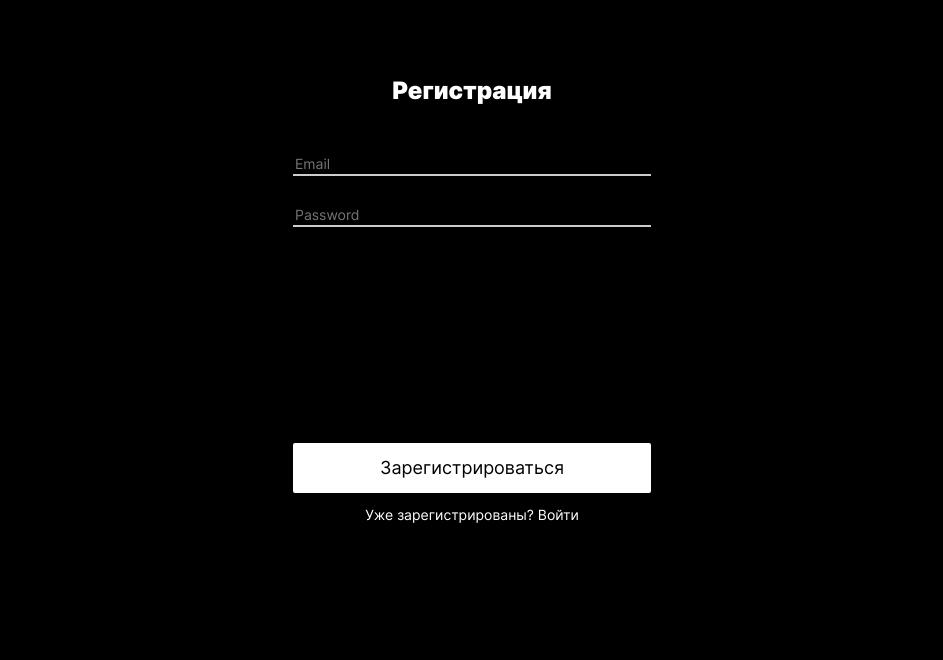
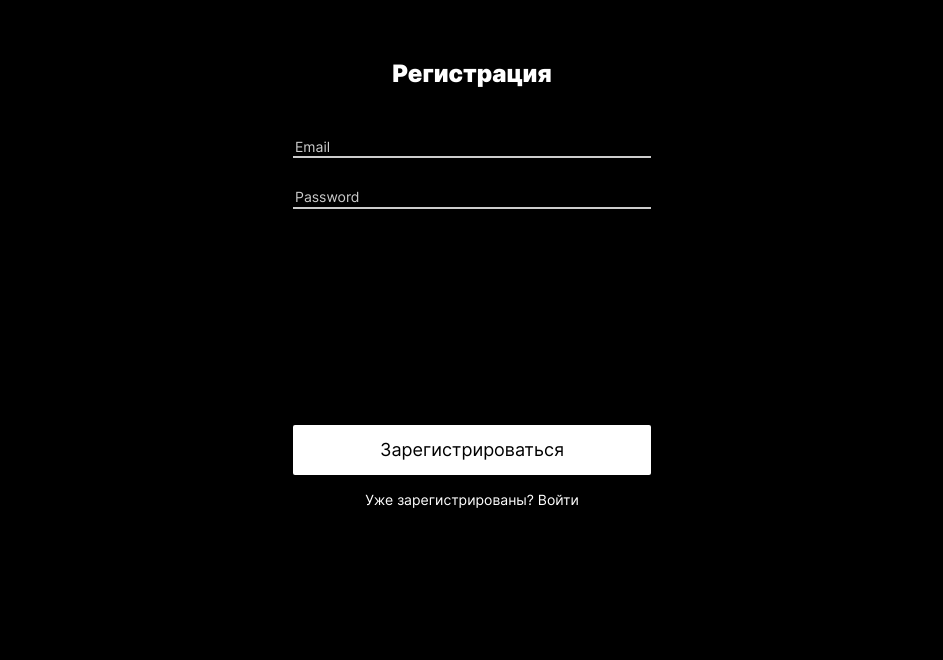
Before and after one commit to Ilin-Dmitry/react-mesto-auth, a React app: page /sign-up in a window 1280 px wide. Shown: the part 140-800 px from the top of the page, without its empty margins (168-1111 px from the left). Built offline with nearby package versions, Linux system fonts and the light colour scheme; no server answers.

Commit message:
Сверстать компоненты Register и Login

```diff
--- /dev/null
+++ b/src/blocks/auth/__form-heading/auth__form-heading.css
@@ -0,0 +1,5 @@
+.auth__form-heading {
+  margin-bottom: 50px;
+  font-size: 24px;
+  font-weight: 900;
+}
--- /dev/null
+++ b/src/blocks/auth/__form-input/auth__form-input.css
@@ -0,0 +1,17 @@
+.auth__form-input {
+  box-sizing: border-box;
+  display: block;
+  margin: 0 auto 30px;
+  width: 358px;
+  background: none;
+  color: white;
+  font-weight: 400;
+  font-size: 14px;
+  line-height: 1.21;
+  border: none;
+  border-bottom: #ccc 2px solid;
+}
+
+.auth__form-input::placeholder {
+  color: rgba(204, 204, 204, 1);
+}
--- /dev/null
+++ b/src/blocks/auth/__form/auth__form.css
@@ -0,0 +1,3 @@
+.auth__form {
+  padding-top: 60px;
+}
--- /dev/null
+++ b/src/blocks/auth/__link/auth__link.css
@@ -0,0 +1,10 @@
+.auth__link {
+  font-size: 14px;
+  text-decoration: none;
+  color: white;
+  transition: opacity .2s ease;
+}
+
+.auth__link:hover {
+  opacity: .7;
+}
--- /dev/null
+++ b/src/blocks/auth/__submit-button/auth__submit-button.css
@@ -0,0 +1,14 @@
+.auth__submit-button {
+  box-sizing: border-box;
+  display: block;
+  margin: 216px auto 15px;
+  width: 358px;
+  height: 50px;
+  border-radius: 2px;
+  background-color: white;
+  color: black;
+  font-size: 18px;
+  line-height: 1.21;
+  border: none;
+  cursor: pointer;
+}
--- /dev/null
+++ b/src/blocks/auth/auth.css
@@ -0,0 +1,3 @@
+.auth {
+  text-align: center;
+}
--- /dev/null
+++ b/src/blocks/header/__link/header__link.css
@@ -0,0 +1,11 @@
+.header__link {
+  color: white;
+  font-size: 18px;
+  text-decoration: none;
+  transition: opacity .2s ease;
+
+}
+
+.header__link:hover {
+  opacity: .7;
+}
--- a/src/blocks/header/header.css
+++ b/src/blocks/header/header.css
@@ -1,6 +1,7 @@
 .header {
   display: flex;
   justify-content: space-between;
+  align-items: center;
   padding-top: 45px;
   padding-bottom: 41px;
   border-bottom: 1px solid rgba(84, 84, 84, .7);
--- a/src/components/AuthForm.js
+++ b/src/components/AuthForm.js
@@ -1,48 +1,12 @@
 function AuthForm ({heading, buttonName, children}) {
-  const styleAuth = {
-    textAlign: 'center',
-  }
-  const styleAuthForm = {
-    paddingTop: 60
-  }
-  const styleAuthFormHeading = {
-    fontSize: '24px',
-    fontWeight: 900,
-    marginBottom: '50px'
-  }
-  const styleInput = {
-    boxSizing: 'border-box',
-    display: 'block',
-    margin: '0 auto 30px',
-    width: '358px',
-    background: 'none',
-    color: 'rgba(204, 204, 204, 1)',
-    fontWeight: 400,
-    fontSize: '14px',
-    lineHeight: '1.21',
-    border: 'none',
-    borderBottom: '#ccc 2px solid'
-  }
-  const styleButton = {
-    boxSizing: 'border-box',
-    display: 'block',
-    margin: '216px auto 0',
-    width: '358px',
-    height: '50px',
-    borderRadius: '2px',
-    backgroundColor: 'white',
-    color: 'black',
-    fontSize: '18px',
-    lineHeight: '1.21',
-    border: 'none'
-  }
+
   return (
-    <section style={styleAuth} className="auth">
-      <form style={styleAuthForm} className="auth__form">
-        <h2 style={styleAuthFormHeading} className="auth__form-heading">{heading}</h2>
-        <input style={styleInput} className="auth__form-input" placeholder="Email"></input>
-        <input style={styleInput} className="auth__form-input" placeholder="Password"></input>
-        <button style={styleButton} className="auth__submit-button">{buttonName}</button>
+    <section  className="auth">
+      <form  className="auth__form">
+        <h2  className="auth__form-heading">{heading}</h2>
+        <input  className="auth__form-input" placeholder="Email" type="email"></input>
+        <input  className="auth__form-input" placeholder="Password" type="password"></input>
+        <button className="auth__submit-button">{buttonName}</button>
         {children}
       </form>
     </section>
--- a/src/components/Login.js
+++ b/src/components/Login.js
@@ -1,10 +1,11 @@
 import Header from "./Header";
-import AuthForm from './AuthForm'
+import AuthForm from './AuthForm';
+import {Link} from 'react-router-dom';
 
 function Login () {
   return (
     <>
-      <Header><p>Text</p></Header>
+      <Header><Link to="/sign-up" className="header__link">Регистрация</Link></Header>
       <AuthForm heading="Вход" buttonName="Войти"></AuthForm>
     </>
 
--- a/src/components/Register.js
+++ b/src/components/Register.js
@@ -1,11 +1,12 @@
 import Header from "./Header";
-import AuthForm from './AuthForm'
+import AuthForm from './AuthForm';
+import {Link} from 'react-router-dom';
 
 function Register () {
   return (
     <>
-      <Header><p>Text</p></Header>
-      <AuthForm heading="Регистрация" buttonName="Зарегистрироваться"><p style={{fontSize: '14px'}} className="auth__subtext">Уже зарегистрированы? Войти</p></AuthForm>
+      <Header><Link to="/sign-in" className="header__link">Войти</Link></Header>
+      <AuthForm heading="Регистрация" buttonName="Зарегистрироваться"><Link to="sign-in" className="auth__link">Уже зарегистрированы? Войти</Link></AuthForm>
     </>
 
   )
--- a/src/index.css
+++ b/src/index.css
@@ -3,6 +3,7 @@
 @import url(./blocks/page/page.css);
 @import url(./blocks/page/__container/page__container.css);
 @import url(./blocks/header/header.css);
+@import url(./blocks/header/__link/header__link.css);
 @import url(./blocks/logo/logo.css);
 @import url(./blocks/profile/profile.css);
 @import url(./blocks/profile/__avatar/profile__avatar.css);
@@ -37,3 +38,9 @@
 @import url(./blocks/popup/__submit-button/_sec/popup__submit-button_sec_remove-confirm.css);
 @import url(./blocks/popup/__close-button/popup__close-button.css);
 @import url(./blocks/popup/__error/popup__error.css);
+@import url(./blocks/auth/auth.css);
+@import url(./blocks/auth/__form/auth__form.css);
+@import url(./blocks/auth/__form-heading/auth__form-heading.css);
+@import url(./blocks/auth/__form-input/auth__form-input.css);
+@import url(./blocks/auth/__submit-button/auth__submit-button.css);
+@import url(./blocks/auth/__link/auth__link.css);
```
Also changed, not shown: src/index.js (+4 -4 lines).
